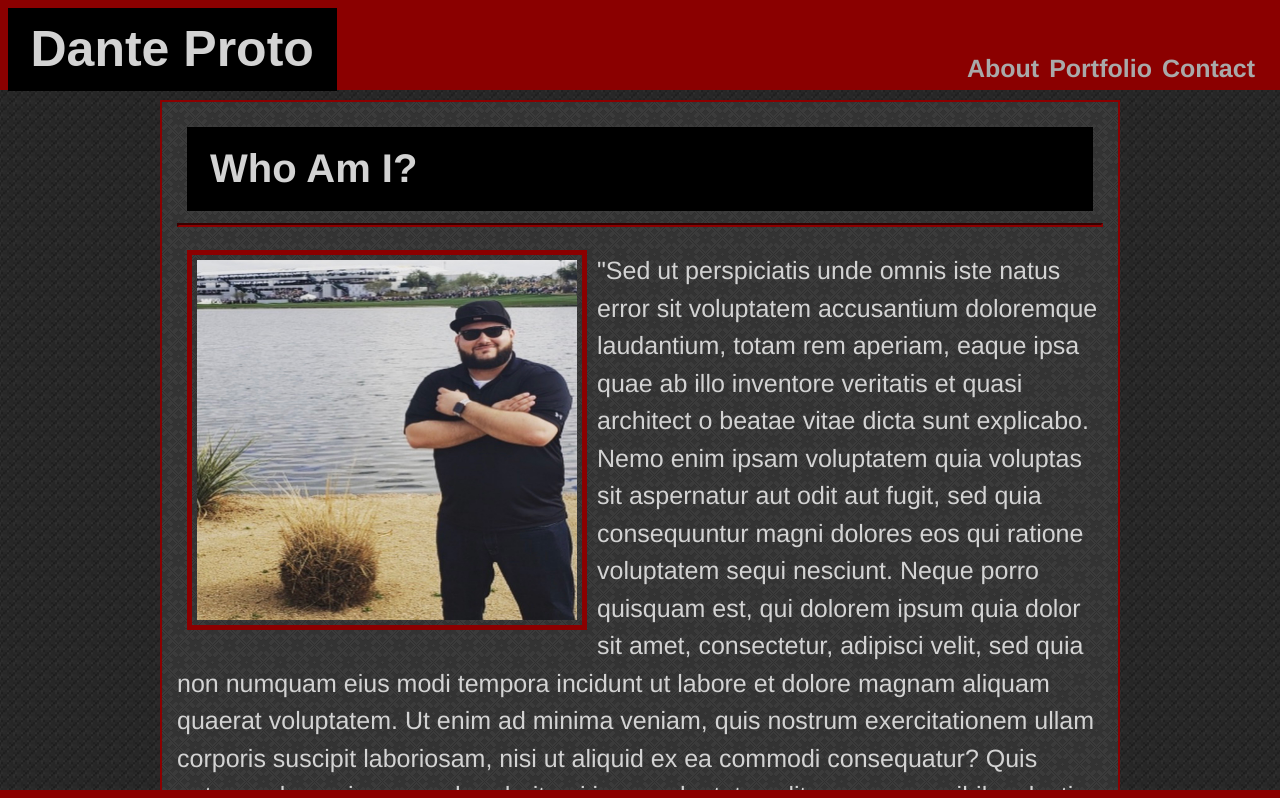
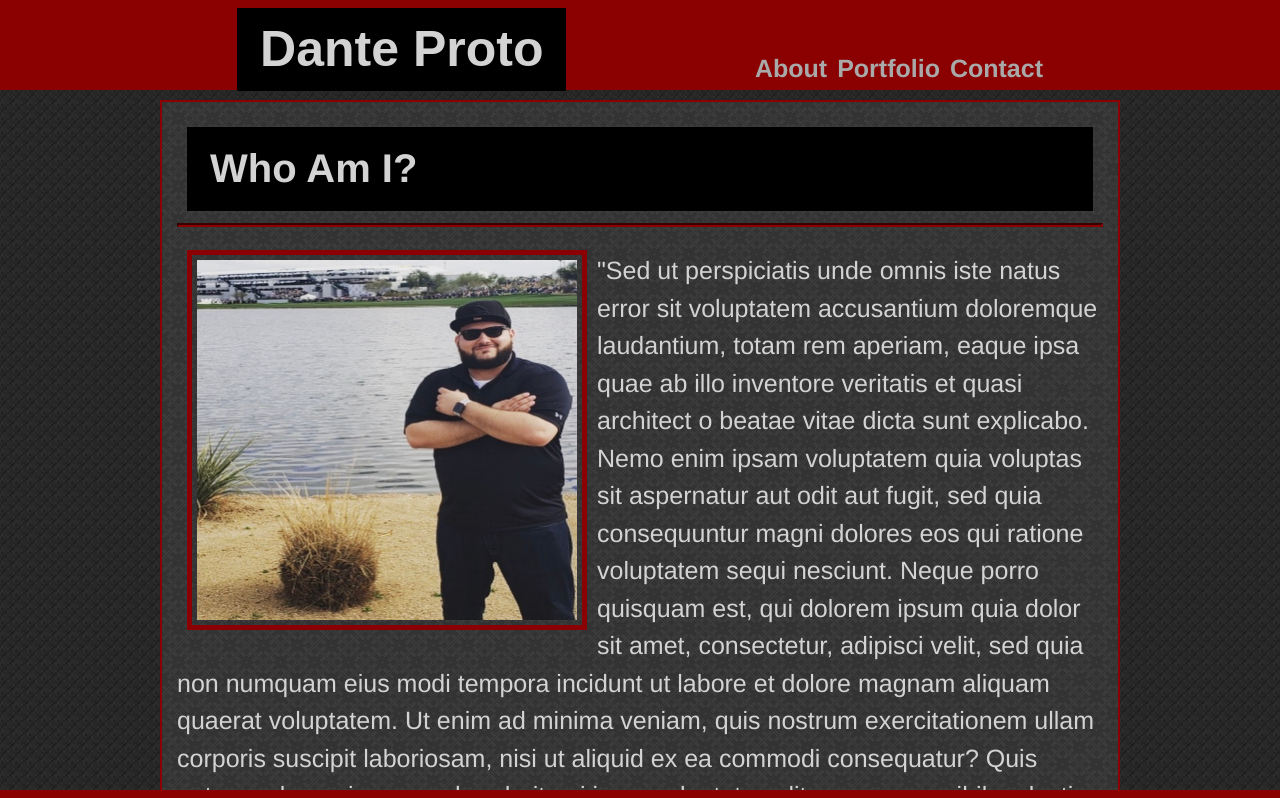
Before and after one commit to NFRNO94/Basic-Portfolio, a plain HTML site: page index.html in a window 1280 px wide. Shown: the top 798 px of the page. Drawn offline with Linux system fonts and the light colour scheme.

Commit message:
this is my 7th commit

```diff
--- a/assets/css/style.css
+++ b/assets/css/style.css
@@ -26,9 +26,11 @@ body{
         overflow: auto;
     }
 #name {
+        color: lightgray;
         background-color: black;
         padding: 23px;
         margin: -2.5px;
+        margin-left: 227.1px;
         font-family: Arial;
         font-weight: bold;
         float: left;
@@ -47,6 +49,7 @@ body{
     }
 ol {
         padding: 10px;
+        margin-right: 212px;
     }
 li {
         color: white;
@@ -122,7 +125,6 @@ hr {
     width: 50%;
     padding: 10px;
   }
-}
 .row:after {
     content: "";
     display: table;
```
